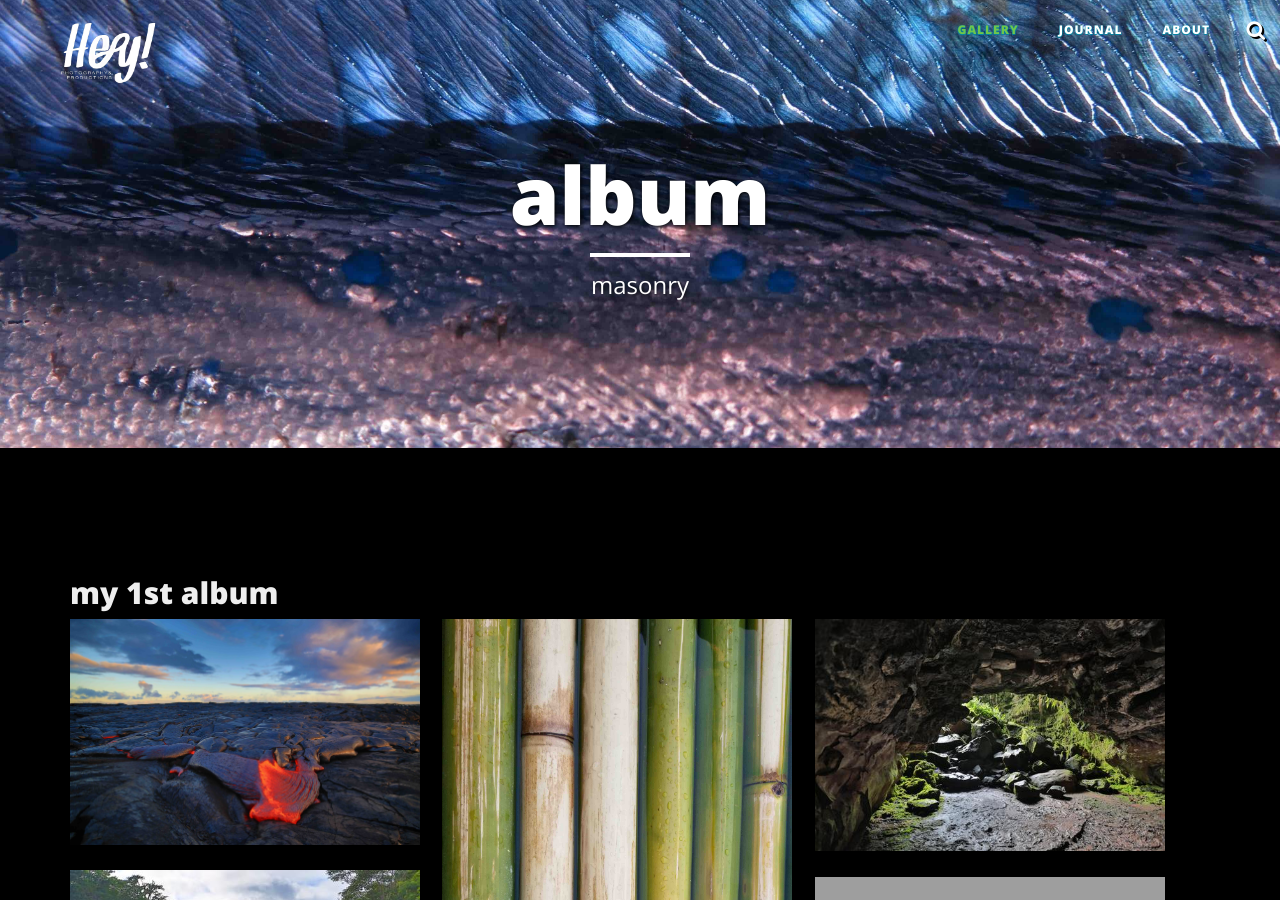
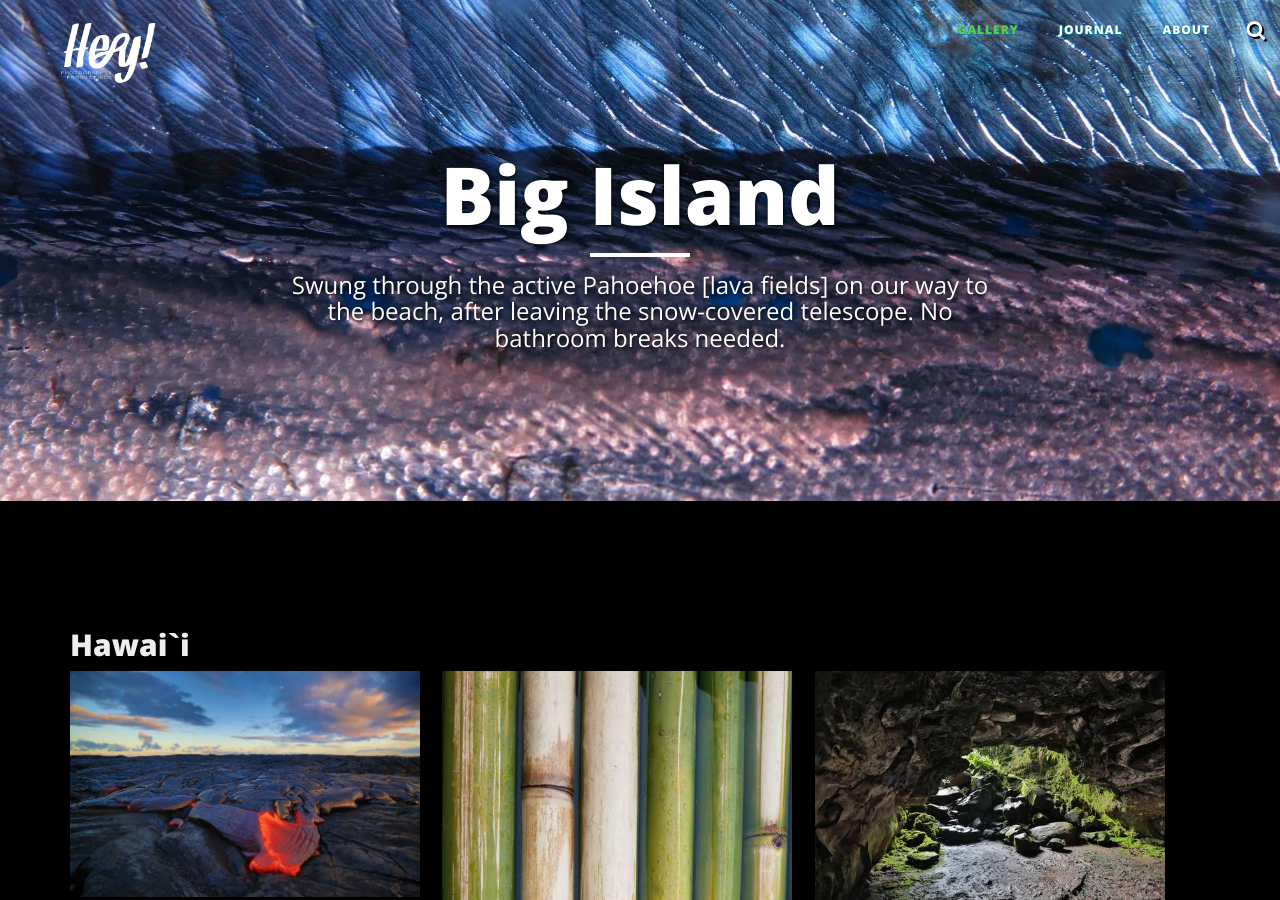
Before and after one commit to cmutnik/photofolio, a Jekyll site: the page built from gallery/gallery01/index.html, in a window 1280 px wide and 900 px high. Built offline with Jekyll 4.4.1, drawn with Linux system fonts in a browser that asks for light colours; nearby versions of some CDN libraries.

```diff
--- a/gallery/gallery01/index.html
+++ b/gallery/gallery01/index.html
@@ -1,10 +1,10 @@
 ---
 layout: page
-title: "album"
-description: "masonry"
+title: "Big Island"
+description: "Swung through the active Pahoehoe [lava fields] on our way to the beach, after leaving the snow-covered telescope.  No bathroom breaks needed."
 active: gallery
 header-img: "img/gallery-bg.jpg"
-album-title: "my 1st album"
+album-title: "Hawai`i"
 images:
  - image_path: /gallery/archive/g01/bg1.jpg
    caption: IMAGE TITLE
```
